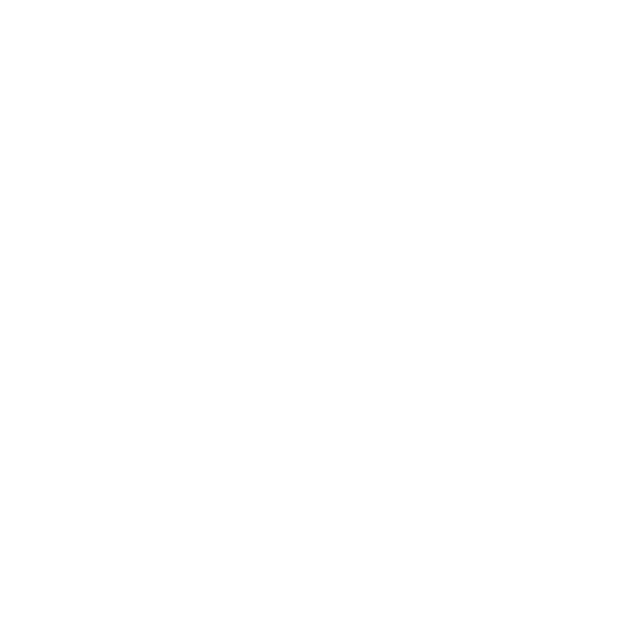
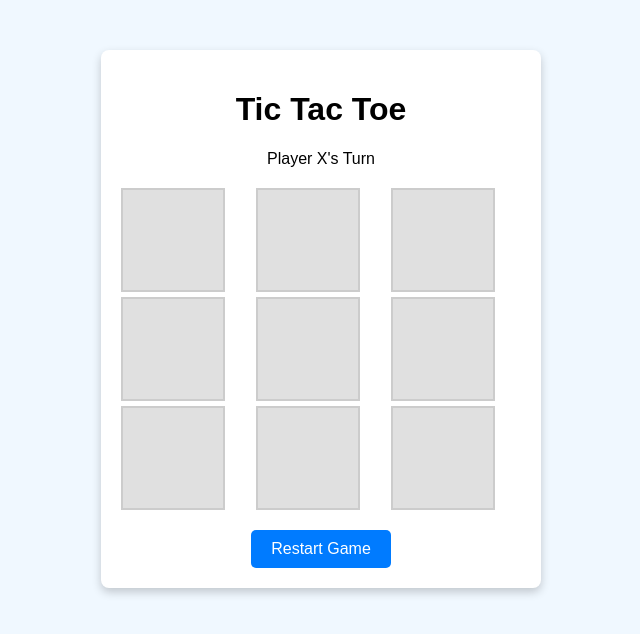
Before and after one commit to evansachie/The-Odin-Project, a website: page tic-tac-toe/index.html in a window 1280 px wide. Shown: the whole page, without its empty margins (319-959 px from the left). Drawn offline with Linux system fonts and the light colour scheme.

Commit message:
feat: add tic tac toe project

```diff
--- a/tic-tac-toe/index.html
+++ b/tic-tac-toe/index.html
@@ -1,12 +1,22 @@
 <!DOCTYPE html>
 <html lang="en">
 <head>
-    <meta charset="UTF-8">
-    <meta name="viewport" content="width=device-width, initial-scale=1.0">
-    <title>Tic Tac Toe</title>
+  <meta charset="UTF-8">
+  <meta name="viewport" content="width=device-width, initial-scale=1.0">
+  <title>Tic Tac Toe</title>
+  <link rel="stylesheet" href="style.css">
 </head>
 <body>
-
-
+  <div class="game-container">
+    <h1>Tic Tac Toe</h1>
+    <div class="game-info">
+      <div id="player-turn">Player X's Turn</div>
+    </div>
+    <div class="gameboard"></div>
+    <div class="controls">
+      <button id="restart-btn">Restart Game</button>
+    </div>
+  </div>
+  <script src="script.js"></script>
 </body>
 </html>
--- a/tic-tac-toe/script.js
+++ b/tic-tac-toe/script.js
@@ -0,0 +1,103 @@
+// Module for the Gameboard
+const Gameboard = (() => {
+    let board = ["", "", "", "", "", "", "", "", ""];
+
+    const getBoard = () => board;
+    const updateCell = (index, marker) => {
+      if (board[index] === "") {
+        board[index] = marker;
+        return true;
+      }
+      return false;
+    };
+    const resetBoard = () => {
+      board = ["", "", "", "", "", "", "", "", ""];
+    };
+
+    return { getBoard, updateCell, resetBoard };
+  })();
+
+  // Factory for Players
+  const Player = (name, marker) => {
+    return { name, marker };
+  };
+
+  // Module for Game Logic
+  const Game = (() => {
+    const playerX = Player("Player X", "X");
+    const playerO = Player("Player O", "O");
+    let currentPlayer = playerX;
+    let gameOver = false;
+
+    const checkWinner = () => {
+      const board = Gameboard.getBoard();
+      const winningCombos = [
+        [0, 1, 2],
+        [3, 4, 5],
+        [6, 7, 8],
+        [0, 3, 6],
+        [1, 4, 7],
+        [2, 5, 8],
+        [0, 4, 8],
+        [2, 4, 6],
+      ];
+
+      for (let combo of winningCombos) {
+        const [a, b, c] = combo;
+        if (board[a] && board[a] === board[b] && board[a] === board[c]) {
+          return board[a];
+        }
+      }
+      if (board.every(cell => cell)) return "Tie";
+      return null;
+    };
+
+    const switchPlayer = () => {
+      currentPlayer = currentPlayer === playerX ? playerO : playerX;
+    };
+
+    const playRound = (cellIndex) => {
+      if (!gameOver && Gameboard.updateCell(cellIndex, currentPlayer.marker)) {
+        renderBoard();
+        const winner = checkWinner();
+        if (winner) {
+          document.getElementById("player-turn").textContent =
+            winner === "Tie" ? "It's a Tie!" : `${currentPlayer.name} Wins!`;
+          gameOver = true;
+        } else {
+          switchPlayer();
+          document.getElementById("player-turn").textContent = `${currentPlayer.name}'s Turn`;
+        }
+      }
+    };
+
+    const restartGame = () => {
+      Gameboard.resetBoard();
+      currentPlayer = playerX;
+      gameOver = false;
+      renderBoard();
+      document.getElementById("player-turn").textContent = `${currentPlayer.name}'s Turn`;
+    };
+
+    return { playRound, restartGame };
+  })();
+
+  // Rendering and Event Listeners
+  const renderBoard = () => {
+    const board = Gameboard.getBoard();
+    const gameboardDiv = document.querySelector(".gameboard");
+    gameboardDiv.innerHTML = "";
+
+    board.forEach((cell, index) => {
+      const cellDiv = document.createElement("div");
+      cellDiv.classList.add("cell");
+      if (cell) cellDiv.classList.add("taken");
+      cellDiv.textContent = cell;
+      cellDiv.addEventListener("click", () => Game.playRound(index));
+      gameboardDiv.appendChild(cellDiv);
+    });
+  };
+
+  document.getElementById("restart-btn").addEventListener("click", Game.restartGame);
+
+  renderBoard();
--- a/tic-tac-toe/style.css
+++ b/tic-tac-toe/style.css
@@ -0,0 +1,58 @@
+body {
+    font-family: Arial, sans-serif;
+    text-align: center;
+    background-color: #f0f8ff;
+    margin: 0;
+    padding: 0;
+  }
+
+  .game-container {
+    margin: 50px auto;
+    max-width: 400px;
+    padding: 20px;
+    background: #fff;
+    box-shadow: 0 4px 10px rgba(0, 0, 0, 0.2);
+    border-radius: 8px;
+  }
+
+  .gameboard {
+    display: grid;
+    grid-template-columns: repeat(3, 1fr);
+    gap: 5px;
+    margin: 20px 0;
+  }
+
+  .cell {
+    width: 100px;
+    height: 100px;
+    display: flex;
+    align-items: center;
+    justify-content: center;
+    font-size: 24px;
+    font-weight: bold;
+    background-color: #e0e0e0;
+    border: 2px solid #ccc;
+    cursor: pointer;
+  }
+
+  .cell.taken {
+    cursor: not-allowed;
+  }
+
+  .controls {
+    margin-top: 10px;
+  }
+
+  button {
+    padding: 10px 20px;
+    font-size: 16px;
+    background-color: #007bff;
+    color: white;
+    border: none;
+    border-radius: 5px;
+    cursor: pointer;
+  }
+
+  button:hover {
+    background-color: #0056b3;
+  }
```
